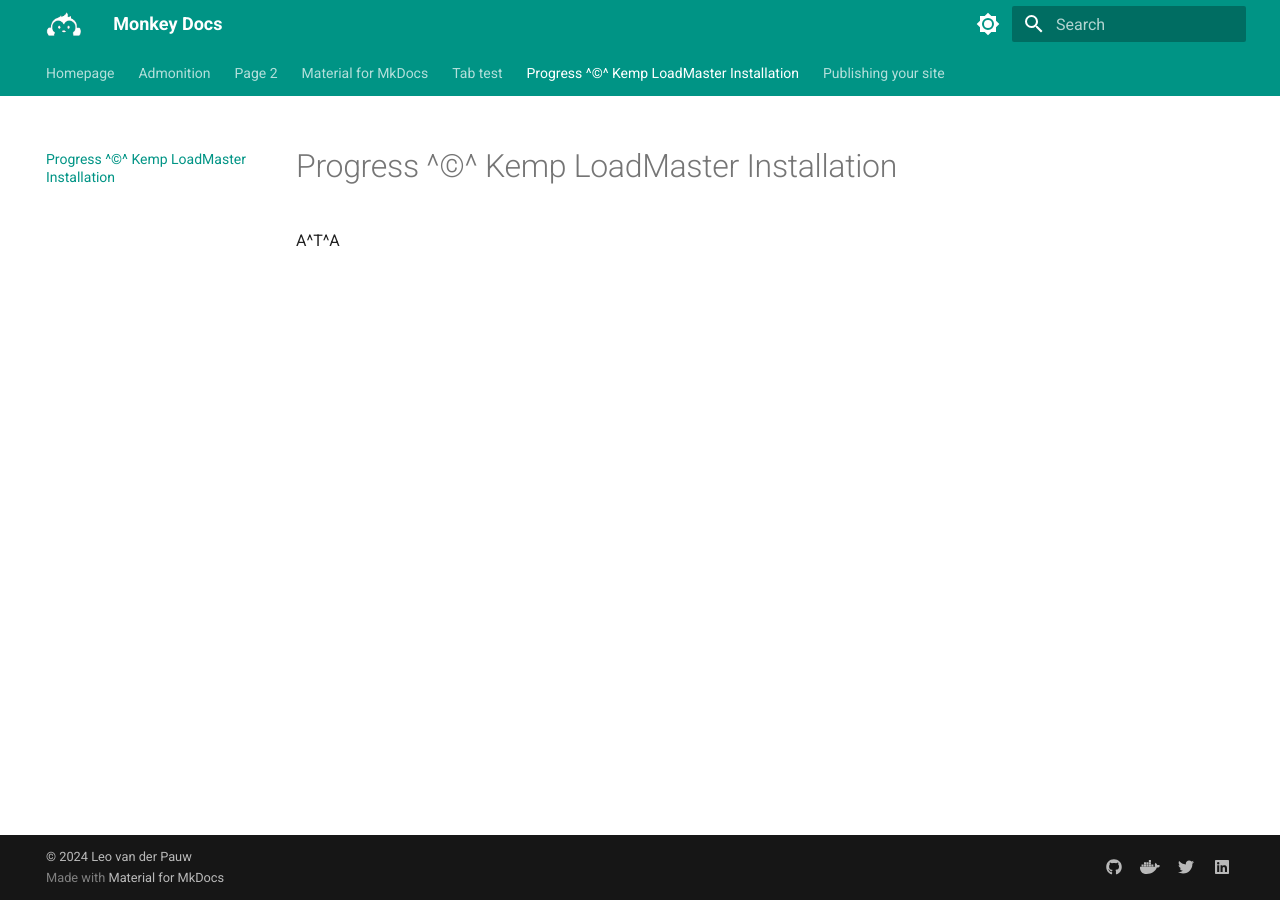
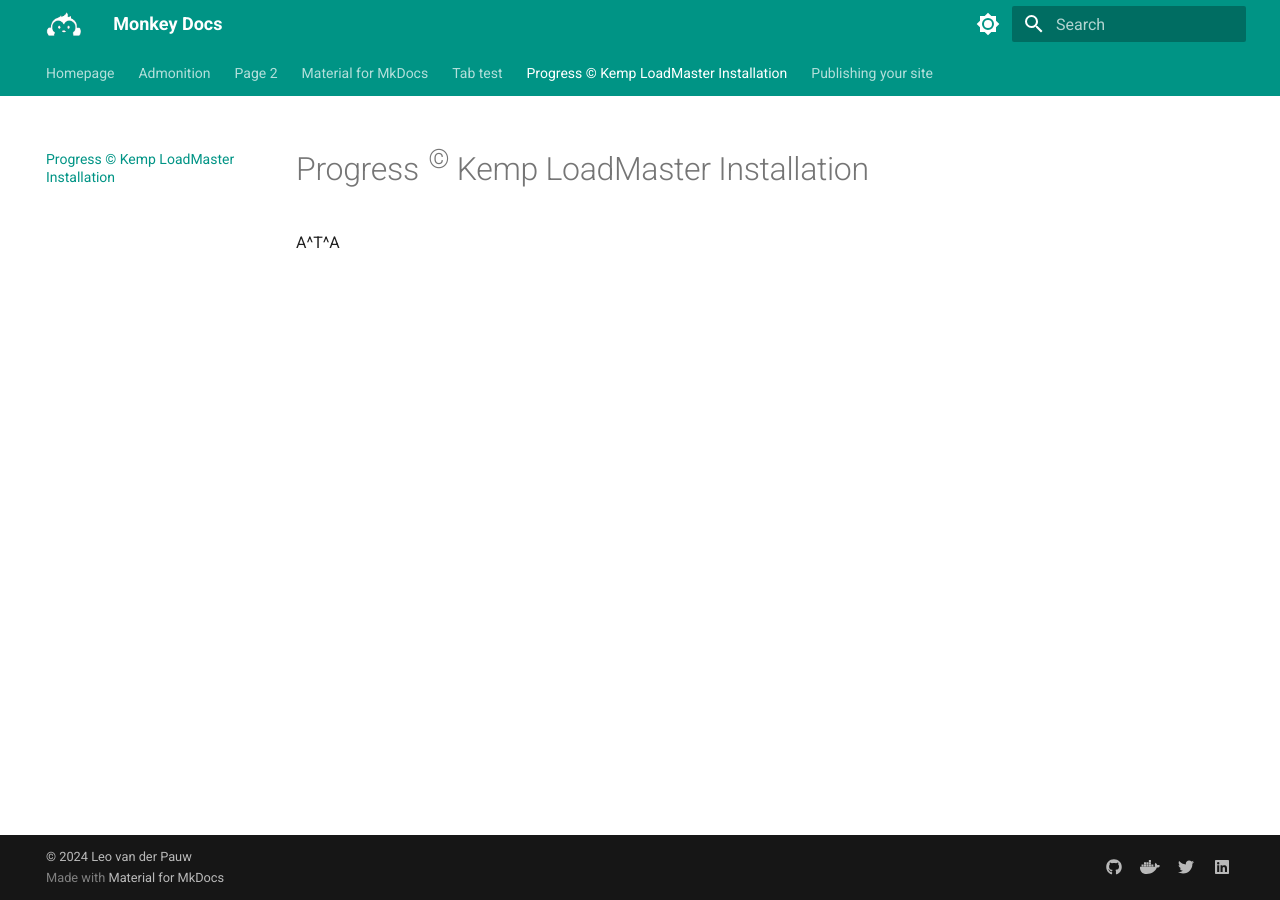
Before and after one commit to lp182501/mkdocs, an MkDocs documentation site: the page built from docs/page5.md, in a window 1280 px wide. Built offline with MkDocs 1.6.1 and Material for MkDocs 9.7.7, drawn with Linux system fonts in a browser that asks for light colours.

Commit message:
Update page5.md

```diff
--- a/docs/page5.md
+++ b/docs/page5.md
@@ -1,2 +1,2 @@
-# Progress ^&copy;^ Kemp LoadMaster Installation
+# Progress <sup>&copy;</sup> Kemp LoadMaster Installation
 A^T^A
```
